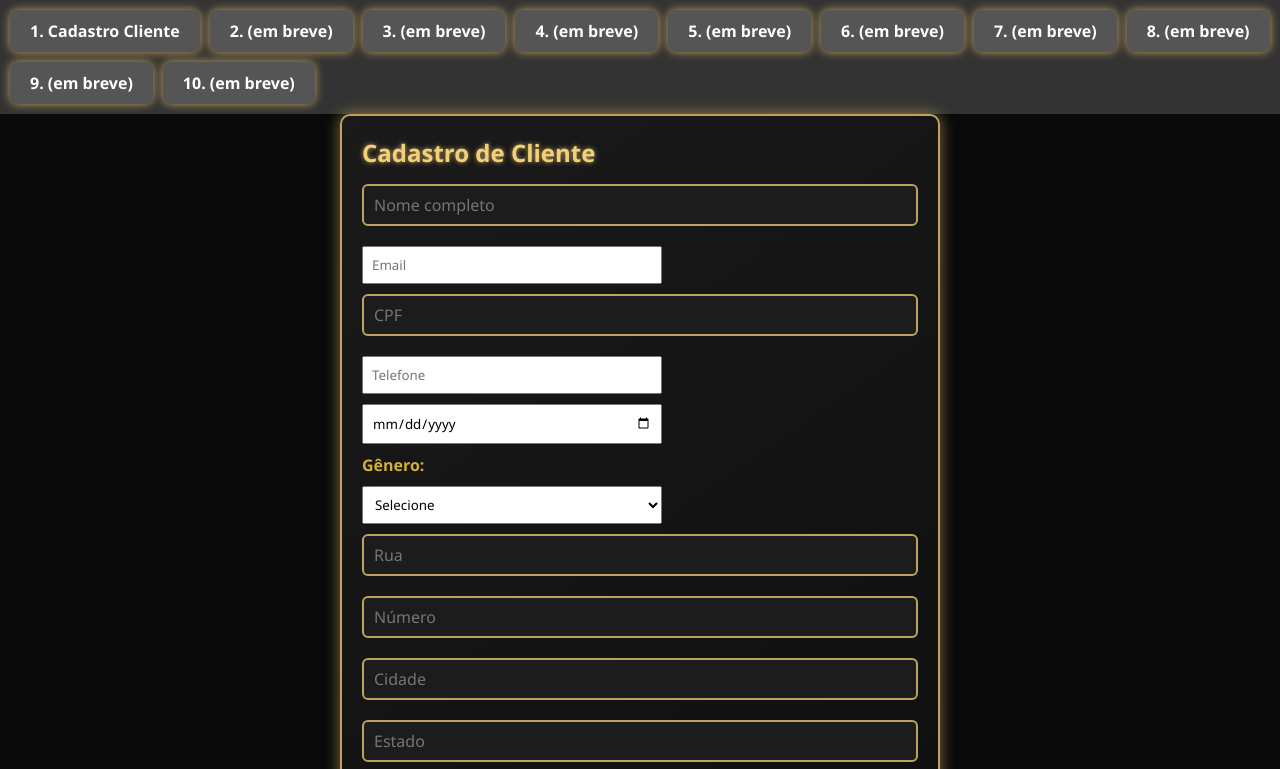
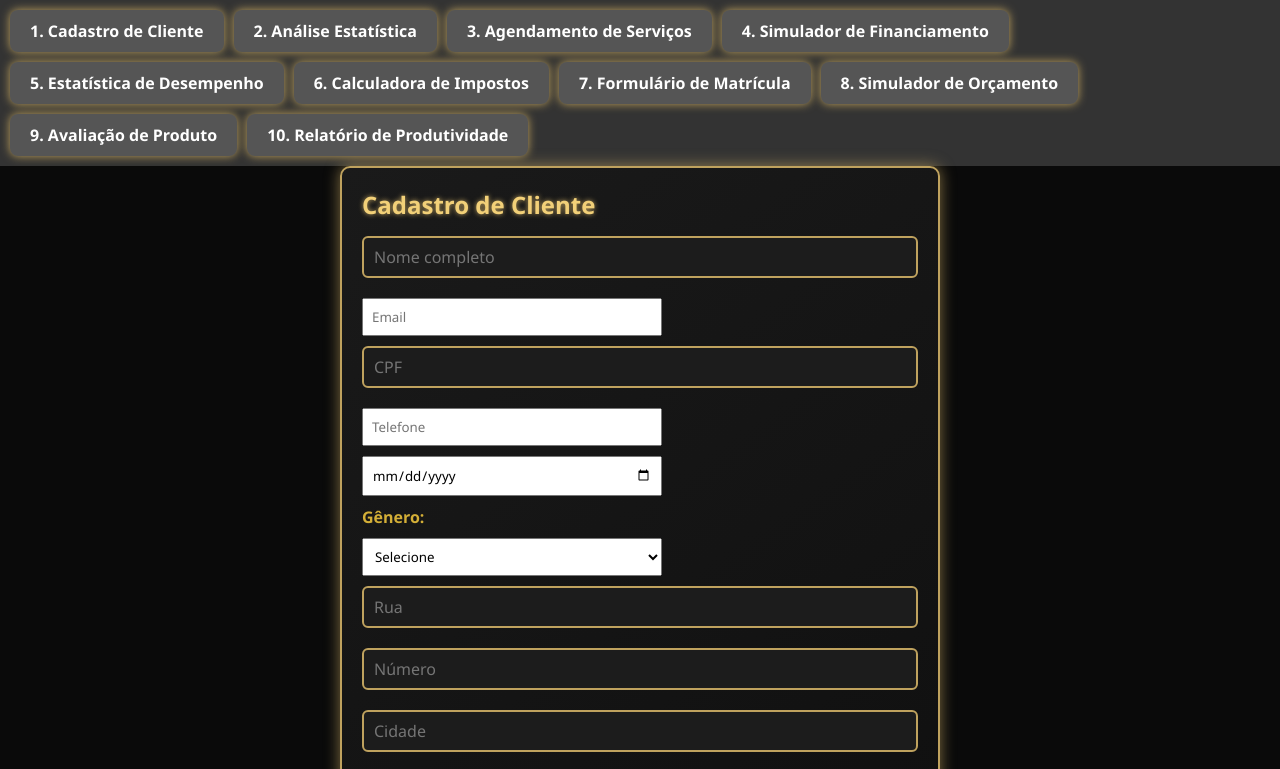
Before and after one commit to eng-pablo-tec/sistema3, a plain HTML site: page index.html in a window 1280 px wide. Shown: the top 769 px of the page. Drawn offline with Linux system fonts and the light colour scheme.

Commit message:
Update index.html

```diff
--- a/index.html
+++ b/index.html
@@ -66,18 +66,18 @@
 </head>
 <body>
 
-  <header>
-    <button onclick="mostrarSistema(1)">1. Cadastro Cliente</button>
-    <button onclick="mostrarSistema(2)">2. (em breve)</button>
-    <button onclick="mostrarSistema(3)">3. (em breve)</button>
-    <button onclick="mostrarSistema(4)">4. (em breve)</button>
-    <button onclick="mostrarSistema(5)">5. (em breve)</button>
-    <button onclick="mostrarSistema(6)">6. (em breve)</button>
-    <button onclick="mostrarSistema(7)">7. (em breve)</button>
-    <button onclick="mostrarSistema(8)">8. (em breve)</button>
-    <button onclick="mostrarSistema(9)">9. (em breve)</button>
-    <button onclick="mostrarSistema(10)">10. (em breve)</button>
-  </header>
+<header>
+  <button onclick="mostrarSistema(1)">1. Cadastro de Cliente</button>
+  <button onclick="mostrarSistema(2)">2. Análise Estatística</button>
+  <button onclick="mostrarSistema(3)">3. Agendamento de Serviços</button>
+  <button onclick="mostrarSistema(4)">4. Simulador de Financiamento</button>
+  <button onclick="mostrarSistema(4)">5. Estatística de Desempenho</button>
+  <button onclick="mostrarSistema(6)">6. Calculadora de Impostos</button>
+  <button onclick="mostrarSistema(7)">7. Formulário de Matrícula</button>
+  <button onclick="mostrarSistema(8)">8. Simulador de Orçamento</button>
+  <button onclick="mostrarSistema(9)">9. Avaliação de Produto</button>
+  <button onclick="mostrarSistema(10)">10. Relatório de Produtividade</button>
+</header>
 
   <!-- SISTEMA 1: Cadastro de Cliente com 10 interações -->
   <section id="sistema1" class="active">
```
